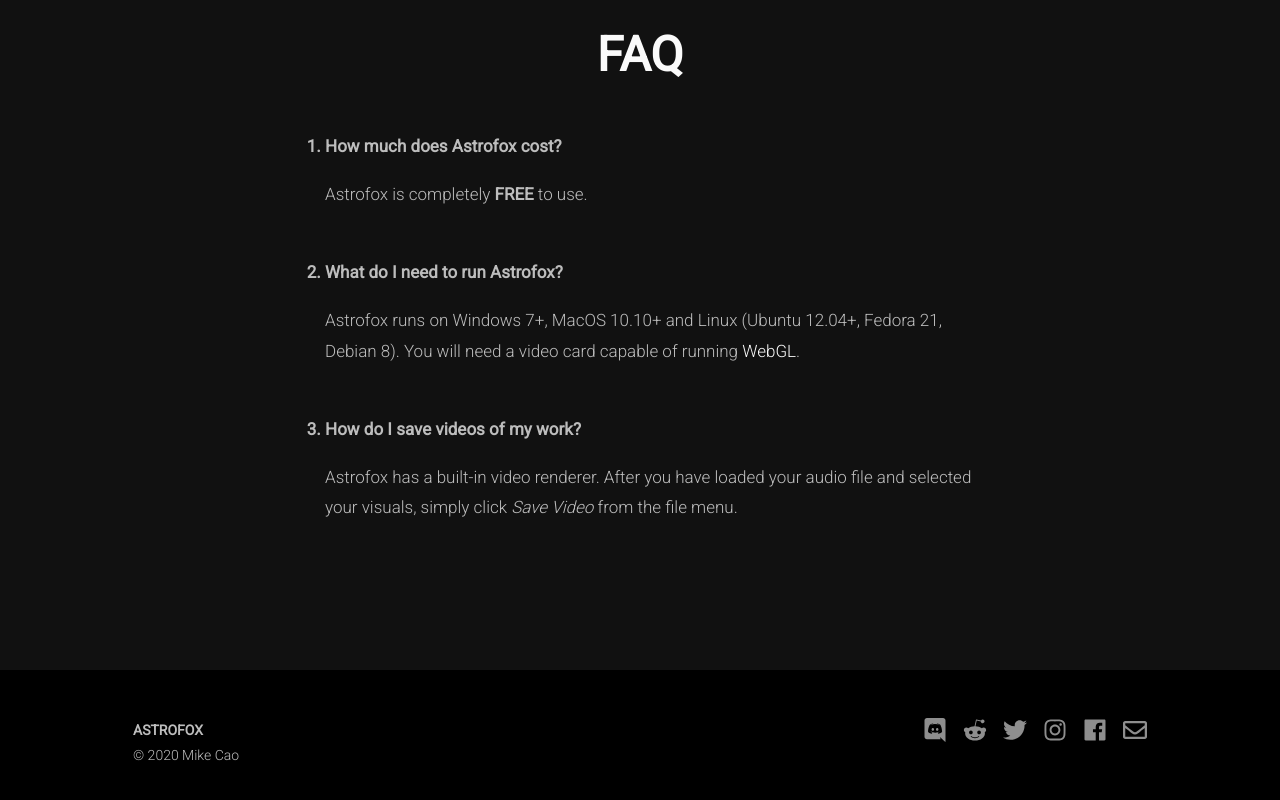
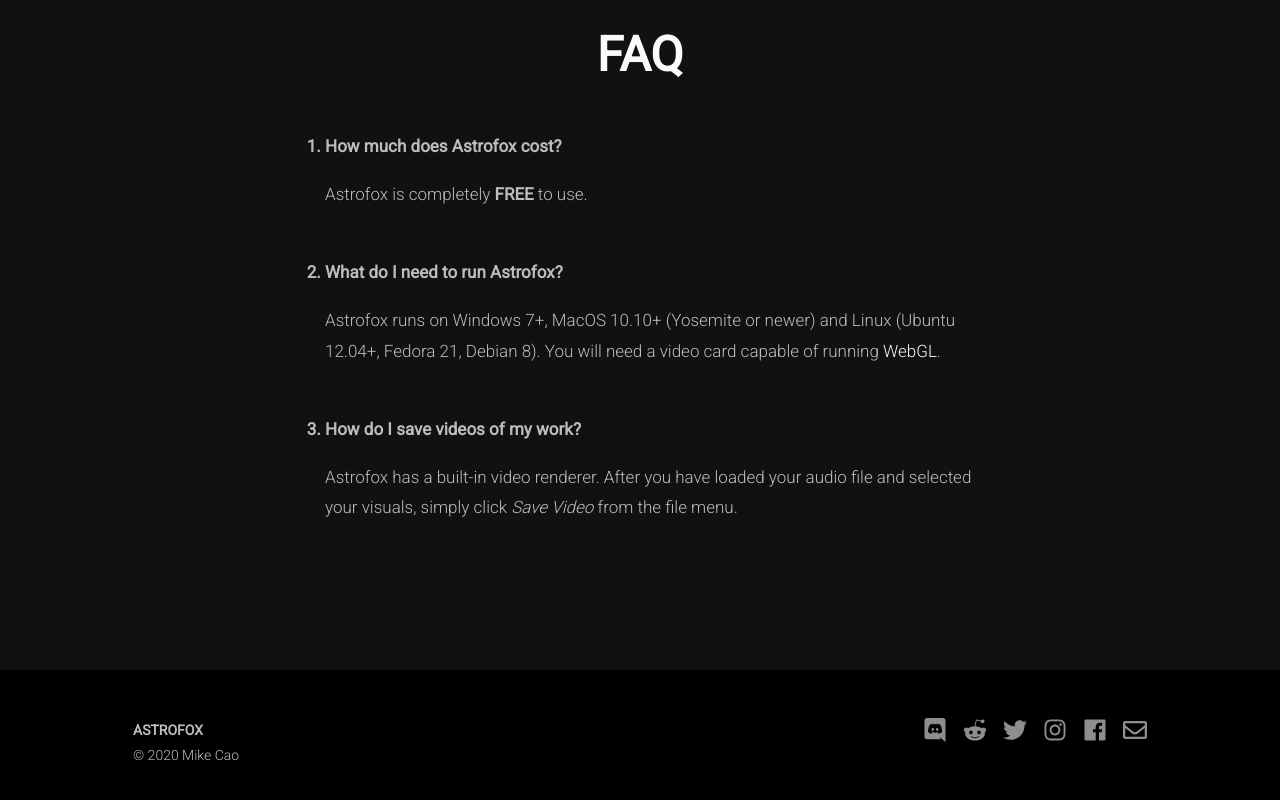
Before and after one commit to astrofox-io/website, a Next.js app: page /support in a window 1280 px wide. Shown: the part 704-1504 px from the top of the page. Built offline with nearby package versions, Linux system fonts and the light colour scheme.

Commit message:
Minor changes. API test.

```diff
--- a/package.json
+++ b/package.json
@@ -31,6 +31,7 @@
     "react-dom": "16.13.1",
     "remark": "^12.0.0",
     "remark-html": "^11.0.2",
+    "request-ip": "^2.1.3",
     "yaml": "^1.10.0"
   },
   "devDependencies": {
--- a/pages/api/hello.js
+++ b/pages/api/hello.js
@@ -1,3 +1,5 @@
+import requestIp from 'request-ip';
+
 export default (req, res) => {
-  res.status(200).json({ text: 'Hello' });
+  res.status(200).json({ ip: requestIp.getClientIp(req), headers: req.headers });
 };
--- a/pages/support.js
+++ b/pages/support.js
@@ -34,8 +34,8 @@
               </p>
               <li>What do I need to run Astrofox?</li>
               <p>
-                Astrofox runs on Windows 7+, MacOS 10.10+ and Linux (Ubuntu 12.04+, Fedora 21,
-                Debian 8). You will need a video card capable of running
+                Astrofox runs on Windows 7+, MacOS 10.10+ (Yosemite or newer) and Linux (Ubuntu
+                12.04+, Fedora 21, Debian 8). You will need a video card capable of running
                 <a href="https://get.webgl.org/" target="_blank">
                   {` WebGL`}
                 </a>
--- a/styles/index.css
+++ b/styles/index.css
@@ -1,7 +1,6 @@
 html,
 body {
-  font-family: Roboto, -apple-system, BlinkMacSystemFont, Segoe UI, Oxygen, Ubuntu, Cantarell,
-    Fira Sans, Droid Sans, Helvetica Neue, sans-serif;
+  font-family: Roboto, -apple-system, BlinkMacSystemFont, sans-serif;
   font-size: 17px;
   font-weight: 300;
   line-height: 1.8;
```
Also changed, not shown: 1 other file (tests, documents, lock files or other folders).
